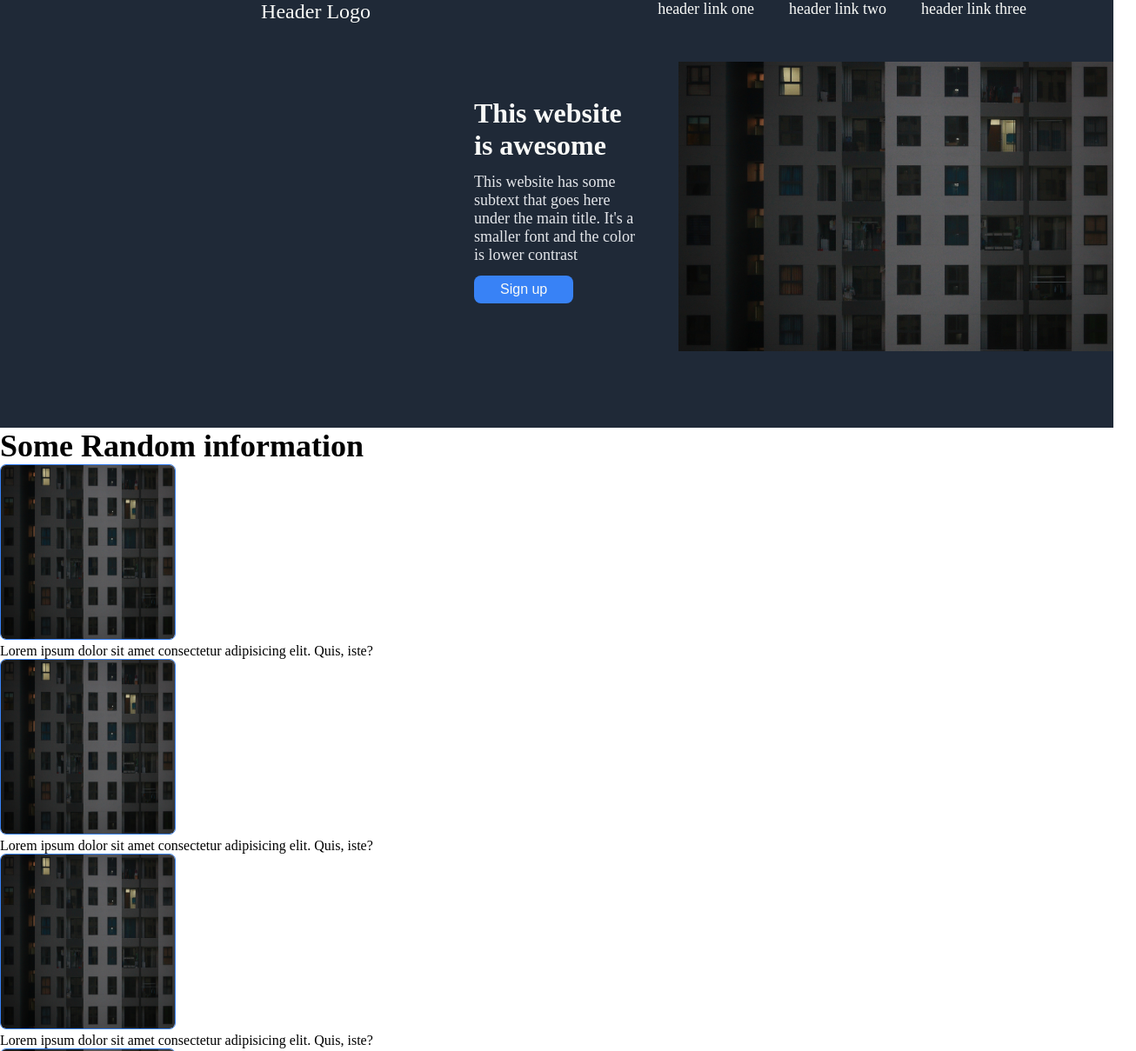
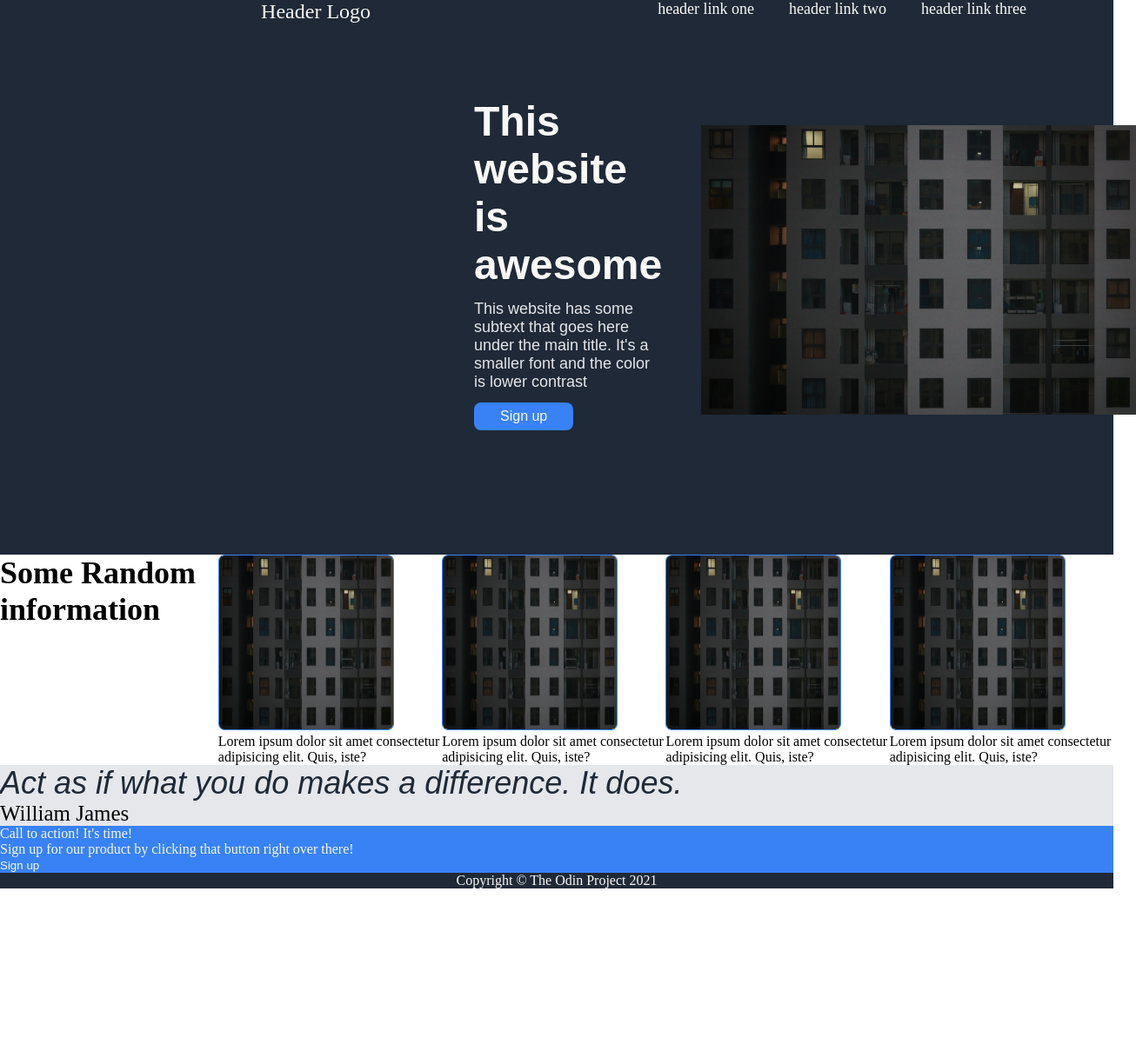
Before and after one commit to emberavenge/landing-page, a plain HTML site: page index.html in a window 1280 px wide. Shown: the top 1209 px of the page at 87% size, 1306 px wide, since content can reach past the window. After the commit the page ends 1022 px from the top, so only its background shows below. Drawn offline with Linux system fonts and the light colour scheme.

Commit message:
Top section complete

```diff
--- a/index.html
+++ b/index.html
@@ -36,17 +36,26 @@
 
 
     <div class="half-section">
-            <div class="extra-information">
-                <h1>Some Random information</h1>
-                <img src="images/pexels-kien-tran-9729466.jpg" alt="placeholder image">
-                <p>Lorem ipsum dolor sit amet consectetur adipisicing elit. Quis, iste?</p>
-                <img src="images/pexels-kien-tran-9729466.jpg" alt="placeholder image">
-                <p>Lorem ipsum dolor sit amet consectetur adipisicing elit. Quis, iste?</p>
-                <img src="images/pexels-kien-tran-9729466.jpg" alt="placeholder image">
-                <p>Lorem ipsum dolor sit amet consectetur adipisicing elit. Quis, iste?</p>
-                <img src="images/pexels-kien-tran-9729466.jpg" alt="placeholder image">
-                <p>Lorem ipsum dolor sit amet consectetur adipisicing elit. Quis, iste?</p>
-            </div>
+                <div>
+                    <h1>Some Random information</h1>
+                </div>
+                    <div class="box-one">
+                        <img src="images/pexels-kien-tran-9729466.jpg" alt="placeholder image">
+                        <p>Lorem ipsum dolor sit amet consectetur adipisicing elit. Quis, iste?</p>
+                    </div>
+                        <div class="box-two">
+                            <img src="images/pexels-kien-tran-9729466.jpg" alt="placeholder image">
+                            <p>Lorem ipsum dolor sit amet consectetur adipisicing elit. Quis, iste?</p>
+                        </div>
+                            <div class="box-three">
+                                <img src="images/pexels-kien-tran-9729466.jpg" alt="placeholder image">
+                                <p>Lorem ipsum dolor sit amet consectetur adipisicing elit. Quis, iste?</p>
+                            </div>
+                                <div class="box-four">
+                                    <img src="images/pexels-kien-tran-9729466.jpg" alt="placeholder image">
+                                    <p>Lorem ipsum dolor sit amet consectetur adipisicing elit. Quis, iste?</p>
+                                </div>
+
         </div>
 
         <div class="quote">
--- a/style.css
+++ b/style.css
@@ -59,7 +59,6 @@ nav li {
     display: flex;
     align-items: center;
     padding-bottom: 80px;
-    text-align: left;
 }
 
 .hero-section > div {
@@ -68,20 +67,27 @@ nav li {
 
 
 .text {
-    justify-content: space-between;
+    justify-content: flex-start;
     align-items: center;
     margin-left: 500px;
     margin-bottom: 18px;
     padding: 45px;
     width: 100vh;
+    text-align: left;
 }
 
 .text h1 {
+    font-family: sans-serif;
     padding-bottom: 10;
+    font-size: 48px;
+    font-weight: bolder;
 }
 
 .text p {
     padding-bottom: 10px;
+    font-size: 18px;
+    font-family: sans-serif;
+    text-align: left;
 }
 
 .text button {
@@ -105,7 +111,6 @@ nav li {
 
 
 .hero-section h1 {
-    display: flex;
     font-size: 48;
     font-weight: bolder;
     font-style: bold;
@@ -118,15 +123,36 @@ nav li {
     width: 500px;
 }
 
+/* INFO SECTION */
+
+
+.half-section {
+    display: flex;
+    flex-direction: row;
+}
+
+.half-section .box-zero {
+    display: flex;
+}
+
+
+
+
+
+
+
+
+
+
 /* extra information */
 
-.extra-information h1 {
+.half-section h1 {
     font-size: 36px;
     font-weight: bolder;
     font-style: bold;
 }
 
-.extra-information img {
+.half-section img {
     border: 1px solid #3882f6;
     border-radius: 7px;
     width: 200px;
@@ -143,6 +169,7 @@ nav li {
     font-size: 36px;
     font-weight: lighter;
     font-style: italic;
+    font-family: sans-serif;
 }
 
 .quote-name {
```
